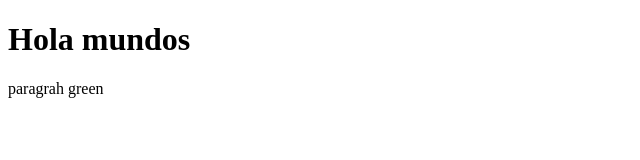
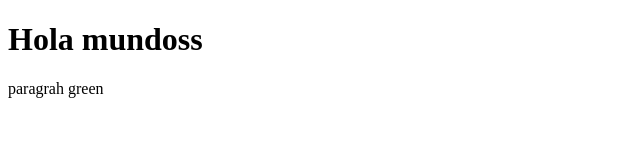
Before and after one commit to SCrenato22/hola-mundos, an Astro site: page / in a window 1280 px wide. Shown: the full height of the page, 0-640 px from the left. Built offline with nearby package versions, Linux system fonts and the light colour scheme; Astro itself is replaced by a stand-in of ours.

```diff
--- a/src/pages/index.astro
+++ b/src/pages/index.astro
@@ -12,7 +12,7 @@
 		<title>Astro</title>
 	</head>
 	<body>
-		<h1>Hola mundos</h1>
+		<h1>Hola mundoss</h1>
 		<p style="green">paragrah green</p>
 	</body>
 </html>
```
